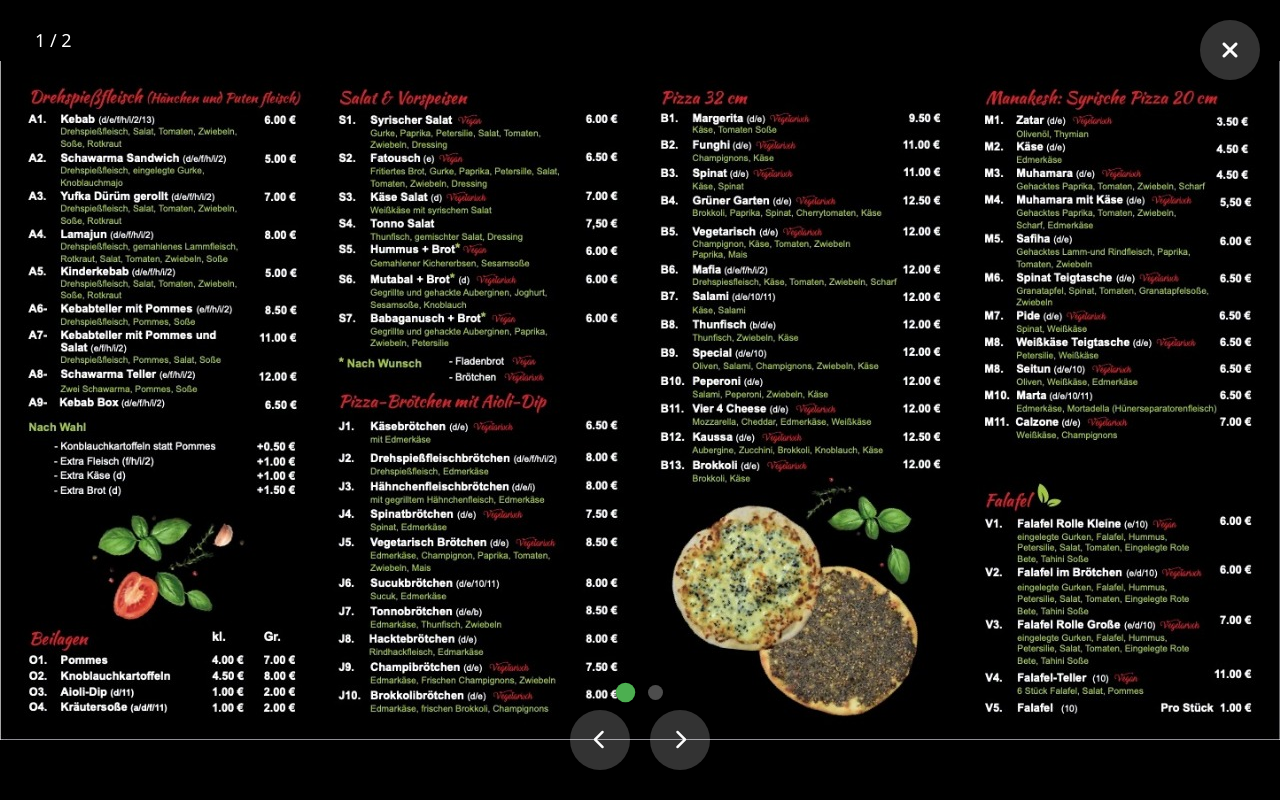
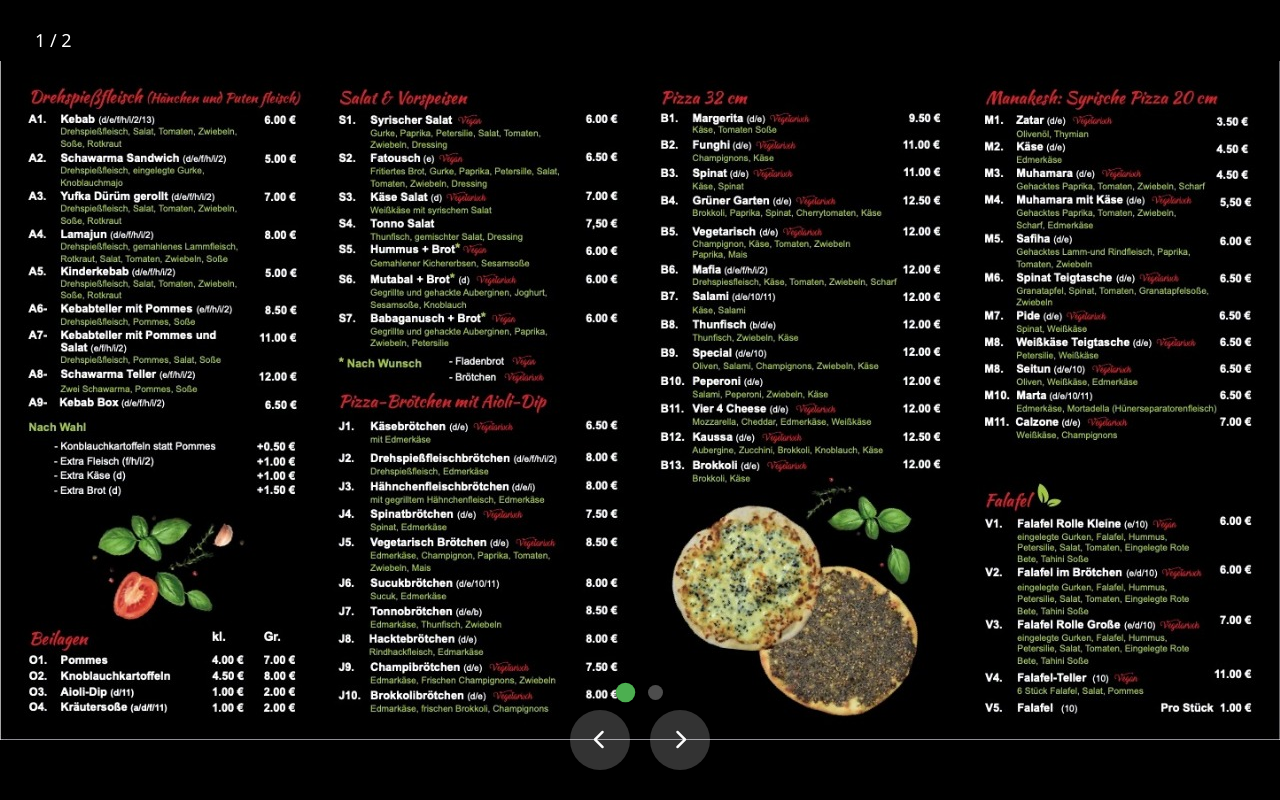
Before and after one commit to AhmedSami-72/Sham-Imbiss., a plain HTML site: page MENU.html in a window 1280 px wide. Drawn offline with Linux system fonts and the light colour scheme.

Commit message:
Add files via upload

```diff
--- a/MENU.html
+++ b/MENU.html
@@ -96,30 +96,6 @@
       transform: scale(1.1);
     }
 
-    .close-btn {
-      position: fixed;
-      top: 20px;
-      right: 20px;
-      background-color: rgba(255, 255, 255, 0.2);
-      border: none;
-      color: white;
-      width: 60px;
-      height: 60px;
-      border-radius: 50%;
-      cursor: pointer;
-      display: flex;
-      align-items: center;
-      justify-content: center;
-      font-size: 24px;
-      transition: all 0.3s ease;
-      z-index: 1002;
-    }
-
-    .close-btn:hover {
-      background-color: #4CAF50;
-      transform: scale(1.1);
-    }
-
     .slide-indicators {
       position: fixed;
       bottom: 100px;
@@ -184,12 +160,6 @@
         font-size: 18px;
       }
 
-      .close-btn {
-        width: 50px;
-        height: 50px;
-        font-size: 20px;
-      }
-
       .slide-counter {
         font-size: 16px;
         padding: 6px 12px;
@@ -198,9 +168,7 @@
   </style>
 </head>
 <body class="menu-slider-page">
-  <button class="close-btn" onclick="closeSlider()">
-    <i class="fas fa-times"></i>
-  </button>
+  <!-- تمت إزالة زر الإغلاق هنا -->
 
   <div class="slide-counter" id="slideCounter">1 / 2</div>
 
@@ -323,15 +291,6 @@
           goToSlide(currentSlide - 1); // Swipe right - previous slide
         }
       }
-
-      // Auto-rotate slides (optional)
-      // let slideInterval = setInterval(() => goToSlide(currentSlide + 1), 5000);
-
-      // Pause auto-rotation on hover
-      // slider.addEventListener('mouseenter', () => clearInterval(slideInterval));
-      // slider.addEventListener('mouseleave', () => {
-      //   slideInterval = setInterval(() => goToSlide(currentSlide + 1), 5000);
-      // });
     });
 
     function closeSlider() {
```
